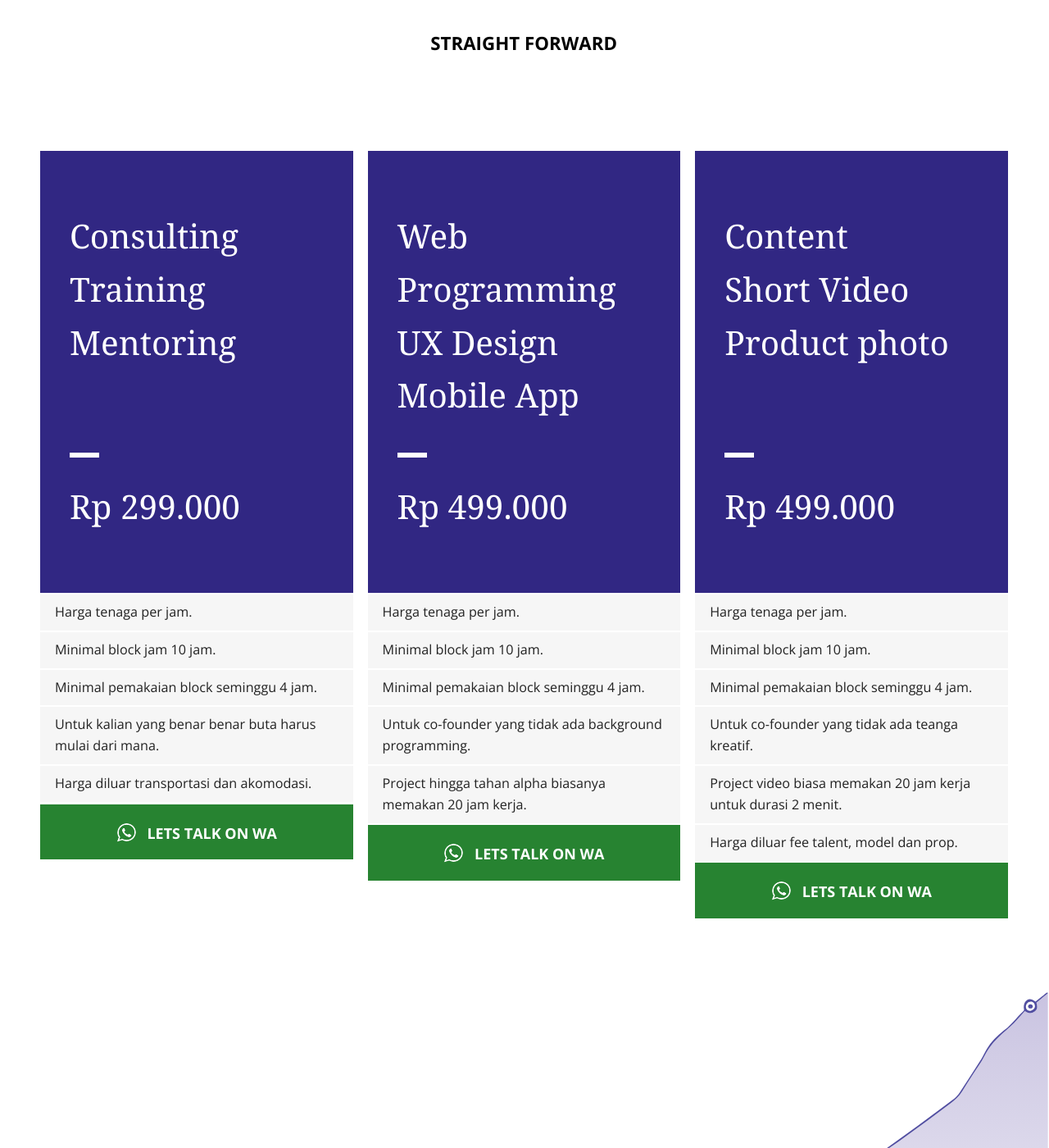
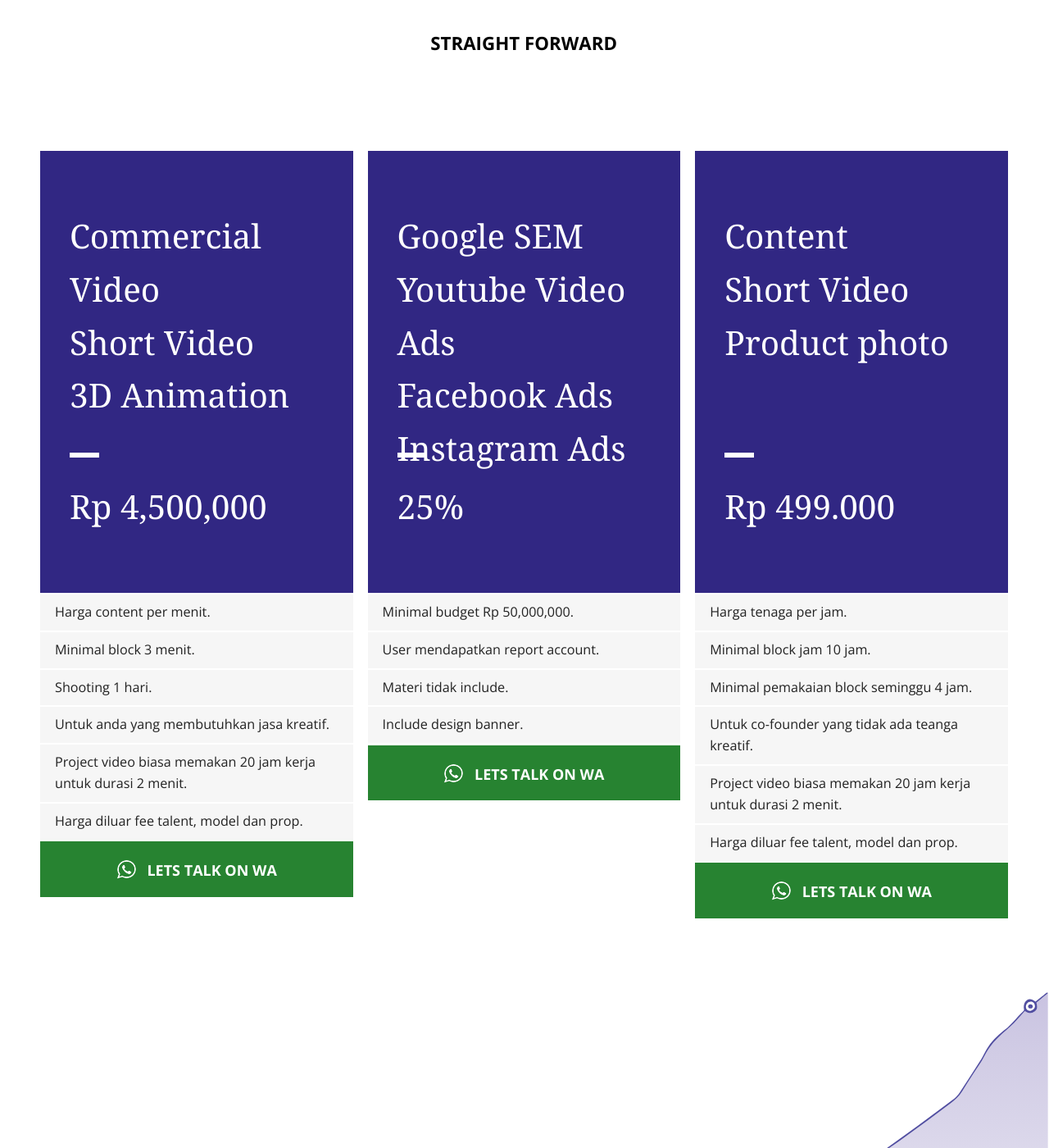
Before and after one commit to kemtol/rocktokom, a Jekyll site: the page built from index.html, in a window 1280 px wide and 1400 px high, scrolled down 6926 px. Shown: the whole window at 82% size. Built offline with Jekyll 4.4.1, drawn with Linux system fonts in a browser that asks for light colours; nearby versions of some CDN libraries.

Commit message:
Update index.html

```diff
--- a/index.html
+++ b/index.html
@@ -176,37 +176,37 @@ layout: default
         <div class="lp">
           <div>
             <span class="bl">
-            Consulting<br/>
-            Training<br/>
-            Mentoring
+            Commercial Video<br/>
+            Short Video<br/>
+            3D Animation<br/>
             </span><hr/>
-            Rp 299.000
+            Rp 4,500,000
           </div>
           <ul class="perks">
-            <li>Harga tenaga per jam.</li>
-            <li>Minimal block jam 10 jam.</li>
-            <li>Minimal pemakaian block seminggu 4 jam.</li>
-            <li>Untuk kalian yang benar benar buta harus mulai dari mana.</li>
-            <li>Harga diluar transportasi dan akomodasi.</li>
+            <li>Harga content per menit.</li>
+            <li>Minimal block 3 menit.</li>
+            <li>Shooting 1 hari.</li>
+            <li>Untuk anda yang membutuhkan jasa kreatif.</li>
+            <li>Project video biasa memakan 20 jam kerja untuk durasi 2 menit.</li>
+            <li>Harga diluar fee talent, model dan prop.</li>
           </ul>
           <a href="https://api.whatsapp.com/send?phone=6283890722797&text=Halo%20mau%20info%20donk" class="btn-wa"><img src="/images/fa-whatsapp_24_0_ffffff_none.png"> LETS TALK ON WA</a>
         </div>
         <div class="lp">
           <div>
             <span class="bl">
-            Web<br/>
-            Programming<br/>
-            UX Design<br/>
-            Mobile App
+            Google SEM<br/>
+            Youtube Video Ads<br/>
+            Facebook Ads<br/>
+            Instagram Ads
             </span><hr/>
-            Rp 499.000
+            25%
           </div>
           <ul class="perks">
-            <li>Harga tenaga per jam.</li>
-            <li>Minimal block jam 10 jam.</li>
-            <li>Minimal pemakaian block seminggu 4 jam.</li>
-            <li>Untuk co-founder yang tidak ada background programming.</li>
-            <li>Project hingga tahan alpha biasanya memakan 20 jam kerja.</li>
+            <li>Minimal budget Rp 50,000,000.</li>
+            <li>User mendapatkan report account.</li>
+            <li>Materi tidak include.</li>
+            <li>Include design banner.</li>
           </ul>
           <a href="https://api.whatsapp.com/send?phone=6283890722797&text=Halo%20mau%20info%20donk" class="btn-wa"><img src="/images/fa-whatsapp_24_0_ffffff_none.png"> LETS TALK ON WA</a>
         </div>
```
